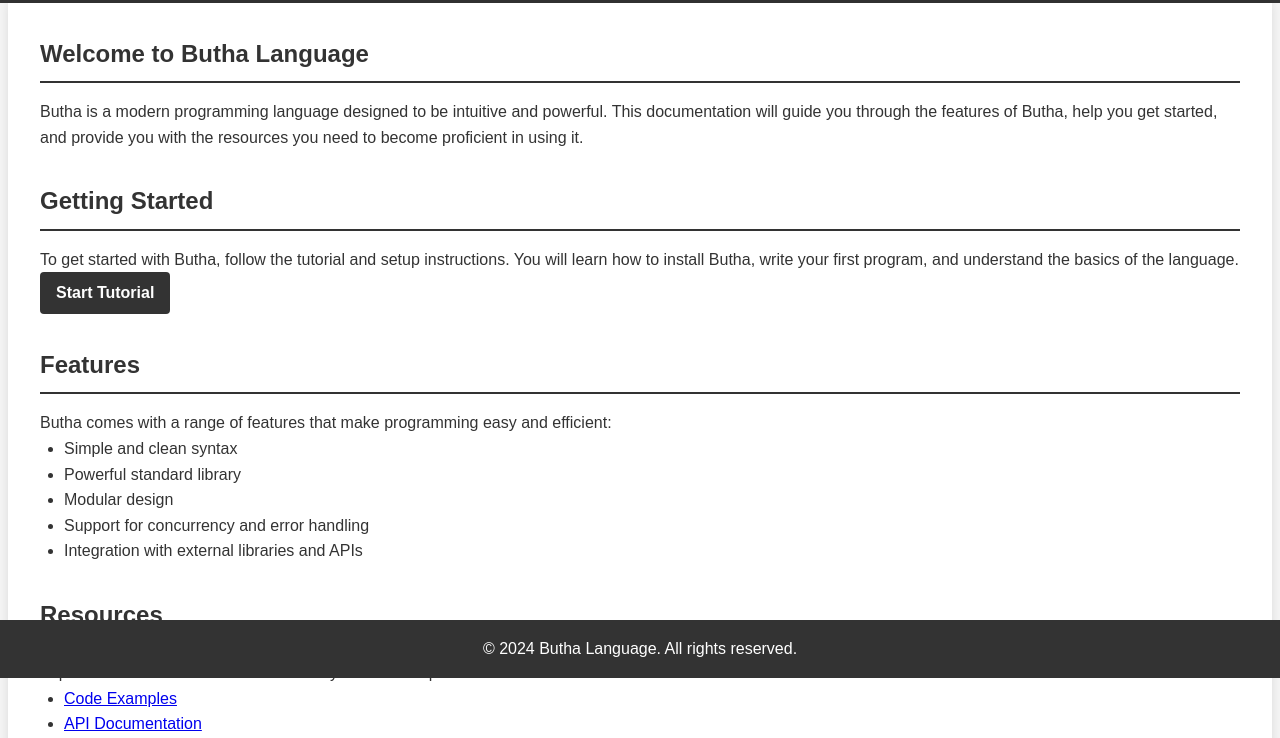
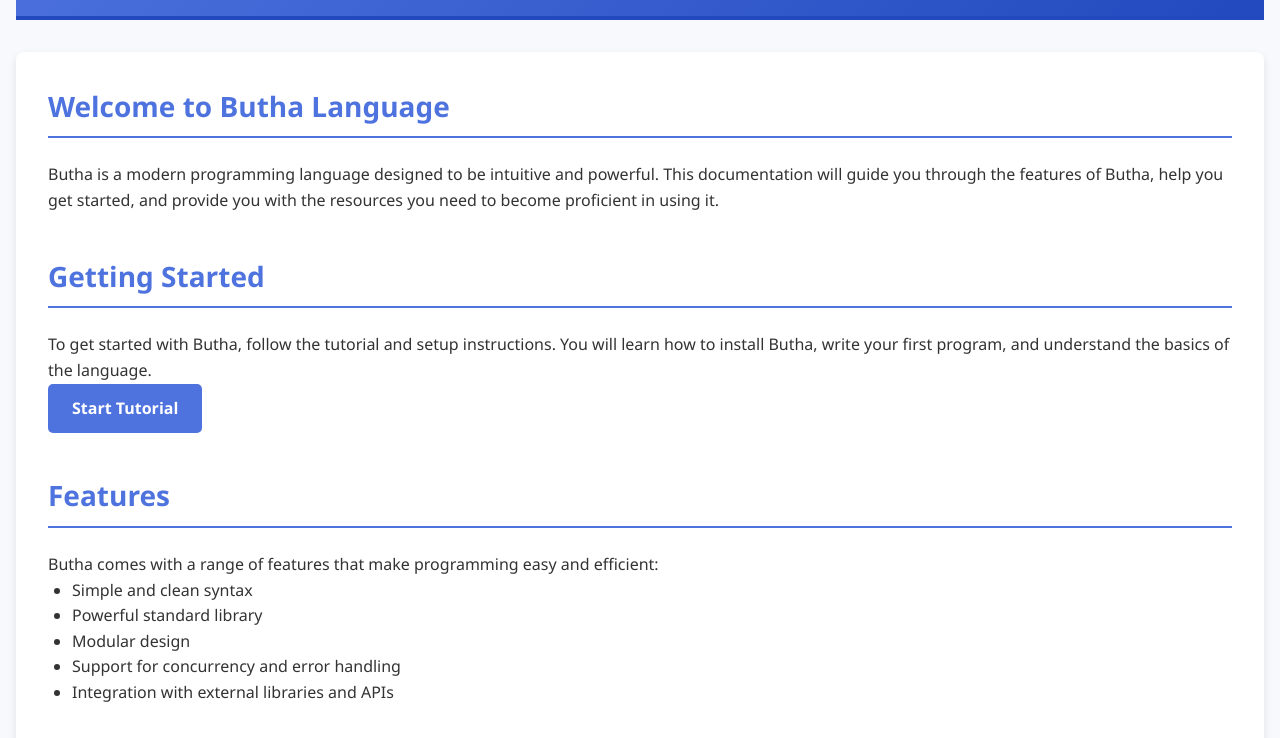
Before and after one commit to butha-lang/butha-lang.github.io, a plain HTML site: page index.html in a window 1280 px wide. Shown: the part 122-860 px from the top of the page. Drawn offline with Linux system fonts and the light colour scheme.

Commit message:
Update styles.css

```diff
--- a/styles.css
+++ b/styles.css
@@ -5,21 +5,24 @@ body, h1, h2, h3, p, ul, li {
 }
 
 body {
-    font-family: Arial, sans-serif;
+    font-family: 'Segoe UI', Tahoma, Geneva, Verdana, sans-serif;
     line-height: 1.6;
     color: #333;
-    background-color: #f4f4f4;
+    background-color: #f7f9fc;
+    padding: 0 1rem;
 }
 
 header {
-    background-color: #333;
+    background: linear-gradient(135deg, #4e73df, #224abe);
     color: #fff;
     padding: 1rem 0;
+    border-bottom: 4px solid #224abe;
 }
 
 header h1 {
     text-align: center;
     margin: 0;
+    font-size: 2.5rem;
 }
 
 nav {
@@ -29,6 +32,7 @@ nav {
 
 nav ul {
     list-style: none;
+    padding: 0;
 }
 
 nav ul li {
@@ -39,29 +43,34 @@ nav ul li {
 nav ul li a {
     color: #fff;
     text-decoration: none;
-    font-weight: bold;
+    font-weight: 500;
+    transition: color 0.3s;
 }
 
 nav ul li a:hover {
+    color: #d1e3ff;
     text-decoration: underline;
 }
 
 main {
     padding: 2rem;
     max-width: 1200px;
-    margin: auto;
-    background-color: #fff;
-    box-shadow: 0 0 10px rgba(0, 0, 0, 0.1);
+    margin: 2rem auto;
+    background: #fff;
+    border-radius: 8px;
+    box-shadow: 0 4px 8px rgba(0, 0, 0, 0.1);
 }
 
 h2 {
-    border-bottom: 2px solid #333;
+    border-bottom: 2px solid #4e73df;
     padding-bottom: 0.5rem;
-    margin-bottom: 1rem;
+    margin-bottom: 1.5rem;
+    color: #4e73df;
+    font-size: 1.75rem;
 }
 
 section {
-    margin-bottom: 2rem;
+    margin-bottom: 2.5rem;
 }
 
 ul {
@@ -70,28 +79,30 @@ ul {
 
 a.button {
     display: inline-block;
-    padding: 0.5rem 1rem;
+    padding: 0.75rem 1.5rem;
     color: #fff;
-    background-color: #333;
+    background: #4e73df;
     text-decoration: none;
-    border-radius: 4px;
-    font-weight: bold;
+    border-radius: 5px;
+    font-weight: 600;
+    text-align: center;
+    transition: background 0.3s, transform 0.2s;
 }
 
 a.button:hover {
-    background-color: #555;
+    background: #2e59d9;
+    transform: translateY(-2px);
 }
 
 footer {
-    background-color: #333;
+    background: #333;
     color: #fff;
     text-align: center;
     padding: 1rem 0;
-    position: fixed;
-    width: 100%;
-    bottom: 0;
+    border-top: 4px solid #4e73df;
 }
 
 footer p {
     margin: 0;
+    font-size: 0.9rem;
 }
```
